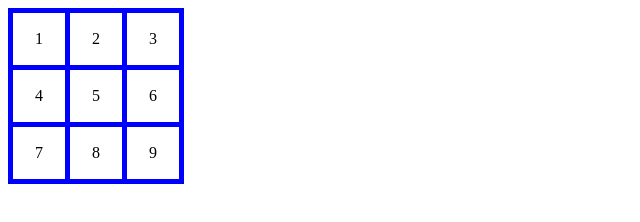
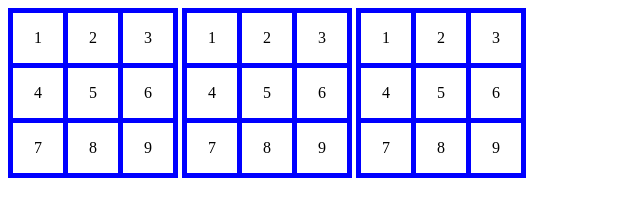
Before and after one commit to wuzejimaya/miao, a plain HTML site: page 9-grid.html in a window 1280 px wide. Shown: the whole page, without its empty margins (0-640 px from the left). Drawn offline with Linux system fonts and the light colour scheme.

Commit message:
add 9-grid

```diff
--- a/9-grid.html
+++ b/9-grid.html
@@ -5,9 +5,134 @@
   <meta name="viewport" content="width=device-width, initial-scale=1.0">
   <title>9-grid</title>
   <style>
+    /* 行内 */
+    ul.inline {
+      display: inline-block;
+      width: 170px;
+      height: 170px;
+      list-style-type: none;
+      padding: 0;
+      font-size: 0;
+      vertical-align: top;
+    }
+
+    ul.inline li {
+      display: inline-block;
+      width: 50px;
+      height: 50px;
+      border: 5px solid blue;
+      font-size: 16px;
+      text-align: center;
+      line-height: 50px;
+    }
+    ul.line li span {
+      vertical-align: middle;
+    }
+
+    ul.inline li:not(:nth-child(3n+1)) {
+      margin-left: -5px;
+    }
+
+    ul.inline li:nth-child(n+4) {
+      margin-top: -5px;
+    }
+
+    ul.inline li:hover {
+      /* position: relative; */
+      border: 5px solid red;
+      /* z-index: 8px; */
+      cursor: pointer;
+    }
+
+    ul.inline li:hover + li:not(:nth-child(4)):not(:nth-child(7)){
+      border-left-style: none;
+      margin-left: 0px;
+    }
+
+    ul.inline li:hover + * + * + li{
+      border-top-style: none;
+      margin-top: 0px;
+    }
+
+    /* 定位 */
+    ul.position {
+      position: relative;
+      list-style-type: none;
+      padding: 0;
+      display: inline-block;
+      width: 170px;
+      height: 170px;
+      margin: 0;
+    }
+
+    ul.position li {
+      position: absolute;
+      width: 50px;
+      height: 50px;
+      border: 5px solid blue;
+    }
+
+    ul.position li span {
+      position: absolute;
+      top: 0;
+      bottom: 0;
+      height: 1em;
+      margin: auto;
+      left: 0;
+      right: 0;
+      width: 1em;
+      line-height: 1em;
+      text-align: center;
+    }
+
+    ul.position li:nth-child(2) {
+      left: 55px;
+    }
+
+    ul.position li:nth-child(3) {
+      left: 110px;
+    }
+
+    ul.position li:nth-child(4) {
+      top: 55px;
+    }
+
+    ul.position li:nth-child(5) {
+      left: 55px;
+      top: 55px;
+    }
+
+    ul.position li:nth-child(6) {
+      left: 110px;
+      top: 55px;
+    }
+
+    ul.position li:nth-child(7) {
+      top: 110px;
+    }
+
+    ul.position li:nth-child(8) {
+      left: 55px;
+      top: 110px;
+    }
+
+    ul.position li:nth-child(9) {
+      left: 110px;
+      top: 110px;
+    }
+
+    ul.position li:hover{
+      border: 5px solid red;
+      z-index: 8;
+      cursor: pointer;
+    }
+
+    /* 表格 */
     table {
       border-collapse: collapse;
       border: 5px solid blue;
+      display: inline-table;
+      vertical-align: top;
     }
 
     td {
@@ -17,6 +142,7 @@
       text-align: center;
       border-right-style: none;
       border-bottom-style: none;
+      padding: 0;
     }
 
     td:hover {
@@ -27,6 +153,30 @@
   </style>
 </head>
 <body>
+  <ul class="inline">
+    <li><span>1</span></li>
+    <li><span>2</span></li>
+    <li><span>3</span></li>
+    <li><span>4</span></li>
+    <li><span>5</span></li>
+    <li><span>6</span></li>
+    <li><span>7</span></li>
+    <li><span>8</span></li>
+    <li><span>9</span></li>
+  </ul>
+
+  <ul class="position">
+    <li><span>1</span></li>
+    <li><span>2</span></li>
+    <li><span>3</span></li>
+    <li><span>4</span></li>
+    <li><span>5</span></li>
+    <li><span>6</span></li>
+    <li><span>7</span></li>
+    <li><span>8</span></li>
+    <li><span>9</span></li>
+  </ul>
+
   <table>
     <tbody>
       <tr>
@@ -45,6 +195,7 @@
         <td>9</td>
       </tr>
     </tbody>
+
   </table>
 </body>
 </html>
```
